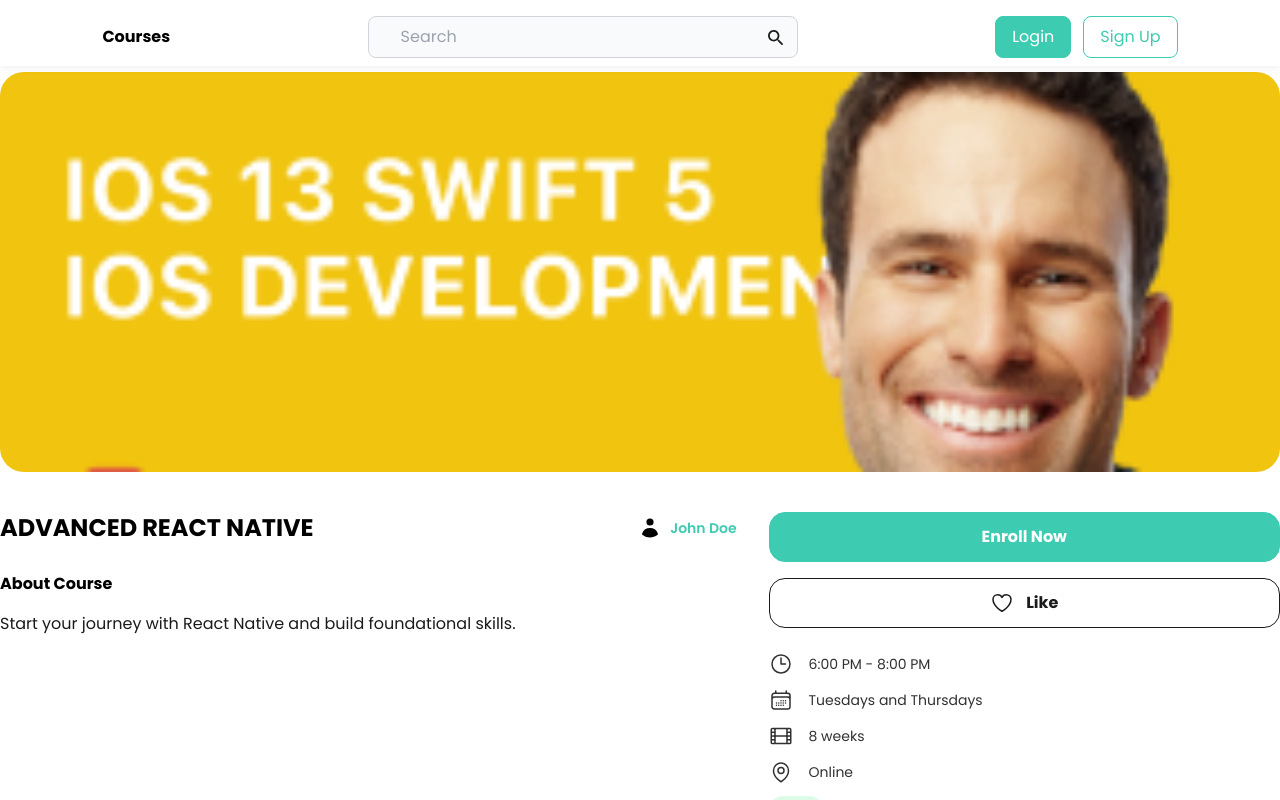
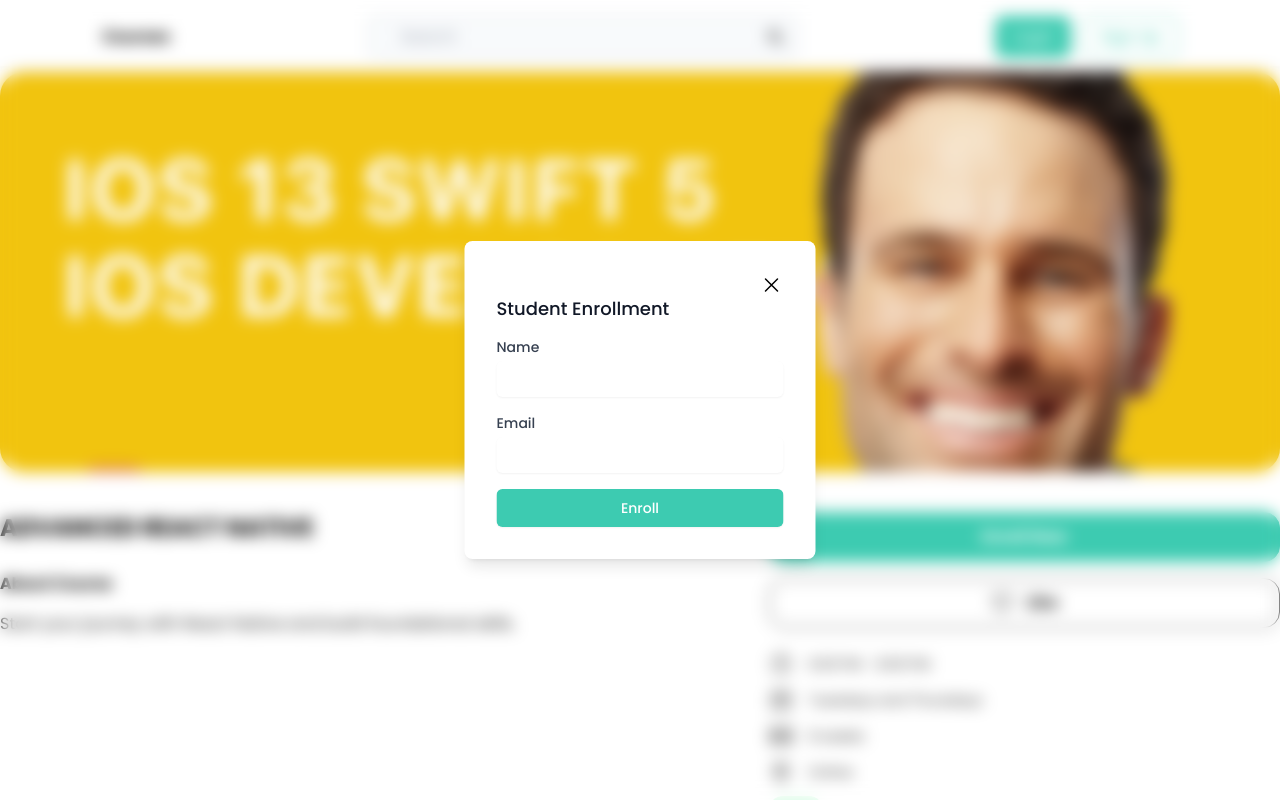
Before and after one commit to mustafaazad03/Frontend-Assignment-Alemeno, a React (Vite) app: page /course/1 in a window 1280 px wide. Both pictures are taken after a click on the button "Enroll Now". Shown: the top 800 px of the page. Built offline with nearby package versions, Linux system fonts and the light colour scheme.

Commit message:
Add courseId prop to RightSection component in CourseDetail page and some minor changes in other components

```diff
--- /dev/null
+++ b/src/app.jsx
@@ -0,0 +1,30 @@
+import { useEffect } from "react";
+import { useDispatch } from "react-redux";
+import { initializeEnrolledCourses } from "./redux/courseContext";
+import { createBrowserRouter, RouterProvider } from "react-router-dom";
+import Home from "./pages/Home";
+import CourseDetail from "./pages/CourseDetail";
+
+const router = createBrowserRouter([
+	{
+		path: "/",
+		element: <Home />,
+		errorElement: <div>Home not found</div>,
+	},
+	{
+		path: "/course/:id",
+		element: <CourseDetail />,
+		lazy: () => import("./pages/CourseDetail"),
+		errorElement: <div>Course not found</div>,
+	},
+]);
+
+export const AppInitializer = () => {
+	const dispatch = useDispatch();
+
+	useEffect(() => {
+		dispatch(initializeEnrolledCourses());
+	}, [dispatch]);
+
+	return <RouterProvider router={router} />;
+};
--- a/src/components/Common/Navbar.jsx
+++ b/src/components/Common/Navbar.jsx
@@ -1,5 +1,6 @@
 import { useState, useEffect, useCallback } from "react";
 import searchIcon from "../../assets/search.svg";
+import { Link } from "react-router-dom";
 
 const Navbar = () => {
 	const [showNavbar, setShowNavbar] = useState(true);
@@ -28,9 +29,9 @@ const Navbar = () => {
 				showNavbar ? "transform translate-y-0" : "transform -translate-y-full"
 			}`}
 		>
-			<a href="/">
+			<Link to="/">
 				<h3 className="font-bold">Courses</h3>
-			</a>
+			</Link>
 			<div className="sm:flex relative items-center md:w-2/5 w-1/2 hidden">
 				<input
 					type="text"
--- a/src/components/Container.jsx
+++ b/src/components/Container.jsx
@@ -1,8 +1,10 @@
 import PropTypes from "prop-types";
+import Navbar from "./Common/Navbar";
 
 const Container = ({ children }) => {
 	return (
 		<div className="xl:max-w-7xl lg:max-w-4xl max-w-[90%] mx-auto h-auto py-8 relative">
+			<Navbar />
 			{children}
 		</div>
 	);
--- /dev/null
+++ b/src/components/CourseDetail/EnrollmentForm.jsx
@@ -0,0 +1,61 @@
+import PropTypes from "prop-types";
+import { useState } from "react";
+
+const EnrollmentForm = ({ onSubmit }) => {
+	const [name, setName] = useState("");
+	const [email, setEmail] = useState("");
+
+	const handleSubmit = (e) => {
+		e.preventDefault();
+		onSubmit({ name, email });
+	};
+
+	return (
+		<form onSubmit={handleSubmit} className="flex flex-col gap-4 z-10">
+			<div>
+				<label
+					htmlFor="name"
+					className="block text-sm font-medium text-gray-700"
+				>
+					Name
+				</label>
+				<input
+					type="text"
+					id="name"
+					value={name}
+					onChange={(e) => setName(e.target.value)}
+					className="mt-1 block p-2 w-full rounded-md border-gray-300 shadow-sm focus:border-primary focus:ring-primary sm:text-sm"
+					required
+				/>
+			</div>
+			<div>
+				<label
+					htmlFor="email"
+					className="block text-sm font-medium text-gray-700"
+				>
+					Email
+				</label>
+				<input
+					type="email"
+					id="email"
+					value={email}
+					onChange={(e) => setEmail(e.target.value)}
+					className="mt-1 block w-full p-2 rounded-md border-gray-300 shadow-sm focus:border-primary focus:ring-primary sm:text-sm"
+					required
+				/>
+			</div>
+			<button
+				type="submit"
+				className="inline-flex justify-center py-2 px-4 border border-transparent shadow-sm text-sm font-medium rounded-md text-white bg-primary hover:bg-primary/80 focus:outline-none focus:ring-2 focus:ring-offset-2 focus:ring-primary"
+			>
+				Enroll
+			</button>
+		</form>
+	);
+};
+
+EnrollmentForm.propTypes = {
+	onSubmit: PropTypes.func.isRequired,
+};
+
+export default EnrollmentForm;
--- /dev/null
+++ b/src/components/CourseDetail/Modal.jsx
@@ -0,0 +1,42 @@
+import { useEffect, useState } from "react";
+import PropTypes from "prop-types";
+import { XMarkIcon } from "@heroicons/react/24/outline";
+
+const Modal = ({ isOpen, onClose, children }) => {
+	useEffect(() => {
+		setIsModalOpen(isOpen);
+	}, [isOpen]);
+
+	const [isModalOpen, setIsModalOpen] = useState(isOpen);
+
+	const closeModal = () => {
+		setIsModalOpen(false);
+		onClose();
+	};
+
+	return (
+		<div
+			className={`fixed z-0 w-full h-full backdrop-blur ${
+				isModalOpen ? "" : "hidden"
+			}`}
+		>
+			<div className="absolute bg-black opacity-50" onClick={closeModal}></div>
+			<div className="bg-white p-8 max-w-md absolute top-1/2 left-1/2 -translate-x-1/2 -translate-y-1/2 rounded-lg shadow-lg">
+				<div className="flex justify-end">
+					<button onClick={closeModal}>
+						<XMarkIcon className="h-6 w-6" />
+					</button>
+				</div>
+				<div>{children}</div>
+			</div>
+		</div>
+	);
+};
+
+Modal.propTypes = {
+	isOpen: PropTypes.bool.isRequired,
+	onClose: PropTypes.func.isRequired,
+	children: PropTypes.node.isRequired,
+};
+
+export default Modal;
--- a/src/components/CourseDetail/RightSection.jsx
+++ b/src/components/CourseDetail/RightSection.jsx
@@ -1,3 +1,4 @@
+import { useState, useCallback } from "react";
 import {
 	CalendarDaysIcon,
 	ClockIcon,
@@ -6,6 +7,10 @@ import {
 	MapPinIcon,
 } from "@heroicons/react/24/outline";
 import PropTypes from "prop-types";
+import Modal from "./Modal";
+import EnrollmentForm from "./EnrollmentForm";
+import { useDispatch, useSelector } from "react-redux";
+import { addStudentToCourse } from "../../redux/courseContext";
 
 const RightSection = ({
 	time,
@@ -13,15 +18,48 @@ const RightSection = ({
 	duration,
 	location,
 	enrollmentStatus,
+	courseId,
 }) => {
+	const [isModalOpen, setIsModalOpen] = useState(false);
+	const dispatch = useDispatch();
+	const enrolledCourses = useSelector((state) => state.course.enrolledCourses);
+	const userInfo = JSON.parse(localStorage.getItem("userInfo")) || null;
+
+	const isEnrolled = enrolledCourses.some(
+		(course) => course.courseId === courseId
+	);
+
+	const handleEnroll = useCallback(() => {
+		if (userInfo && userInfo.name && userInfo.email) {
+			dispatch(
+				addStudentToCourse({
+					courseId,
+					student: userInfo,
+				})
+			);
+		} else {
+			setIsModalOpen(true);
+		}
+	}, [courseId, dispatch, userInfo]);
+
+	const handleFormSubmit = (student) => {
+		dispatch(addStudentToCourse({ courseId, student }));
+		localStorage.setItem("userInfo", JSON.stringify(student));
+		setIsModalOpen(false);
+	};
+
 	return (
 		<div className="flex flex-col gap-6 w-full md:w-auto lg:w-5/12">
 			<div className="flex md:flex-col gap-4 w-full">
 				<button
 					type="button"
-					className="py-3 px-6 bg-primary border border-primary hover:bg-transparent text-white hover:text-primary rounded-2xl flex items-center justify-center w-1/2 md:w-auto"
+					onClick={handleEnroll}
+					className="py-3 px-6 bg-primary border border-primary hover:bg-transparent text-white hover:text-primary rounded-2xl flex items-center justify-center w-1/2 md:w-auto disabled:hover:bg-primary disabled:cursor-not-allowed disabled:bg-primary/80 disabled:text-white disabled:opacity-80"
+					disabled={isEnrolled}
 				>
-					<span className="font-bold">Enroll Now</span>
+					<span className="font-bold">
+						{isEnrolled ? "Enrolled" : "Enroll Now"}
+					</span>
 				</button>
 				<button
 					type="button"
@@ -60,11 +98,15 @@ const RightSection = ({
 					{enrollmentStatus}
 				</div>
 			</div>
+			<Modal isOpen={isModalOpen} onClose={() => setIsModalOpen(false)}>
+				<h2 className="text-lg font-medium leading-6 text-gray-900 mb-4">
+					Student Enrollment
+				</h2>
+				<EnrollmentForm onSubmit={handleFormSubmit} />
+			</Modal>
 		</div>
 	);
 };
-
-export default RightSection;
 
 RightSection.propTypes = {
 	time: PropTypes.string.isRequired,
@@ -72,4 +114,7 @@ RightSection.propTypes = {
 	duration: PropTypes.string.isRequired,
 	location: PropTypes.string.isRequired,
 	enrollmentStatus: PropTypes.string.isRequired,
+	courseId: PropTypes.number.isRequired,
 };
+
+export default RightSection;
--- a/src/components/CourseDetail/SingleSyllabus.jsx
+++ b/src/components/CourseDetail/SingleSyllabus.jsx
@@ -29,6 +29,6 @@ export default SingleSyllabus;
 
 SingleSyllabus.propTypes = {
 	topic: PropTypes.string.isRequired,
-	week: PropTypes.string.isRequired,
+	week: PropTypes.number.isRequired,
 	content: PropTypes.string.isRequired,
 };
--- a/src/main.jsx
+++ b/src/main.jsx
@@ -2,31 +2,14 @@ import React from "react";
 import ReactDOM from "react-dom/client";
 import { Provider } from "react-redux";
 import { store } from "./redux/store";
-import { createBrowserRouter, RouterProvider } from "react-router-dom";
-import Home from "./pages/Home";
-import CourseDetail from "./pages/CourseDetail";
 import "./index.css";
-import Navbar from "./components/Common/Navbar";
 import Footer from "./components/Common/Footer";
-
-const router = createBrowserRouter([
-	{
-		path: "/",
-		element: <Home />,
-		errorElement: <div>Home not found</div>,
-	},
-	{
-		path: "/course/:id",
-		element: <CourseDetail />,
-		errorElement: <div>Course not found</div>,
-	},
-]);
+import { AppInitializer } from "./app";
 
 ReactDOM.createRoot(document.getElementById("root")).render(
 	<React.StrictMode>
 		<Provider store={store}>
-			<Navbar />
-			<RouterProvider router={router} />
+			<AppInitializer />
 			<Footer />
 		</Provider>
 	</React.StrictMode>
--- a/src/pages/CourseDetail.jsx
+++ b/src/pages/CourseDetail.jsx
@@ -36,6 +36,7 @@ const CourseDetail = () => {
 					<RightSection
 						time={course.schedule.split(",")[1]}
 						scheduleDay={course.schedule.split(",")[0]}
+						courseId={course.id}
 						{...course}
 					/>
 				</div>
--- a/src/redux/courseContext.js
+++ b/src/redux/courseContext.js
@@ -2,8 +2,12 @@ import { createSlice } from "@reduxjs/toolkit";
 import data from "../data/course.json";
 
 const initialState = {
-	courses: data,
+	courses: data.map((course) => ({
+		...course,
+		students: course.students || [],
+	})),
 	selectedCourse: null,
+	enrolledCourses: JSON.parse(localStorage.getItem("enrolledCourses")) || [],
 };
 
 const courseContext = createSlice({
@@ -14,13 +18,45 @@ const courseContext = createSlice({
 			state.courses = action.payload;
 		},
 		selectCourse(state, action) {
-			state.selectedCourse = state.courses.find(
+			const course = state.courses.find(
 				(course) => course.id === action.payload
 			);
+			if (course) {
+				// Load students from local storage if available
+				const storedStudents =
+					JSON.parse(localStorage.getItem("students")) || {};
+				const studentsForCourse = storedStudents[action.payload] || [];
+				state.selectedCourse = { ...course, students: studentsForCourse };
+			}
+		},
+		addStudentToCourse(state, action) {
+			const { courseId, student } = action.payload;
+			const course = state.courses.find((course) => course.id === courseId);
+			if (course) {
+				course.students.push(student);
+				if (state.selectedCourse && state.selectedCourse.id === courseId) {
+					state.selectedCourse.students = course.students;
+				}
+				state.enrolledCourses.push({ courseId });
+				localStorage.setItem(
+					"enrolledCourses",
+					JSON.stringify(state.enrolledCourses)
+				);
+			}
+		},
+		initializeEnrolledCourses(state) {
+			const enrolledCourses =
+				JSON.parse(localStorage.getItem("enrolledCourses")) || [];
+			state.enrolledCourses = enrolledCourses;
 		},
 	},
 });
 
-export const { setCourses, selectCourse } = courseContext.actions;
+export const {
+	setCourses,
+	selectCourse,
+	addStudentToCourse,
+	initializeEnrolledCourses,
+} = courseContext.actions;
 
 export default courseContext.reducer;
```
